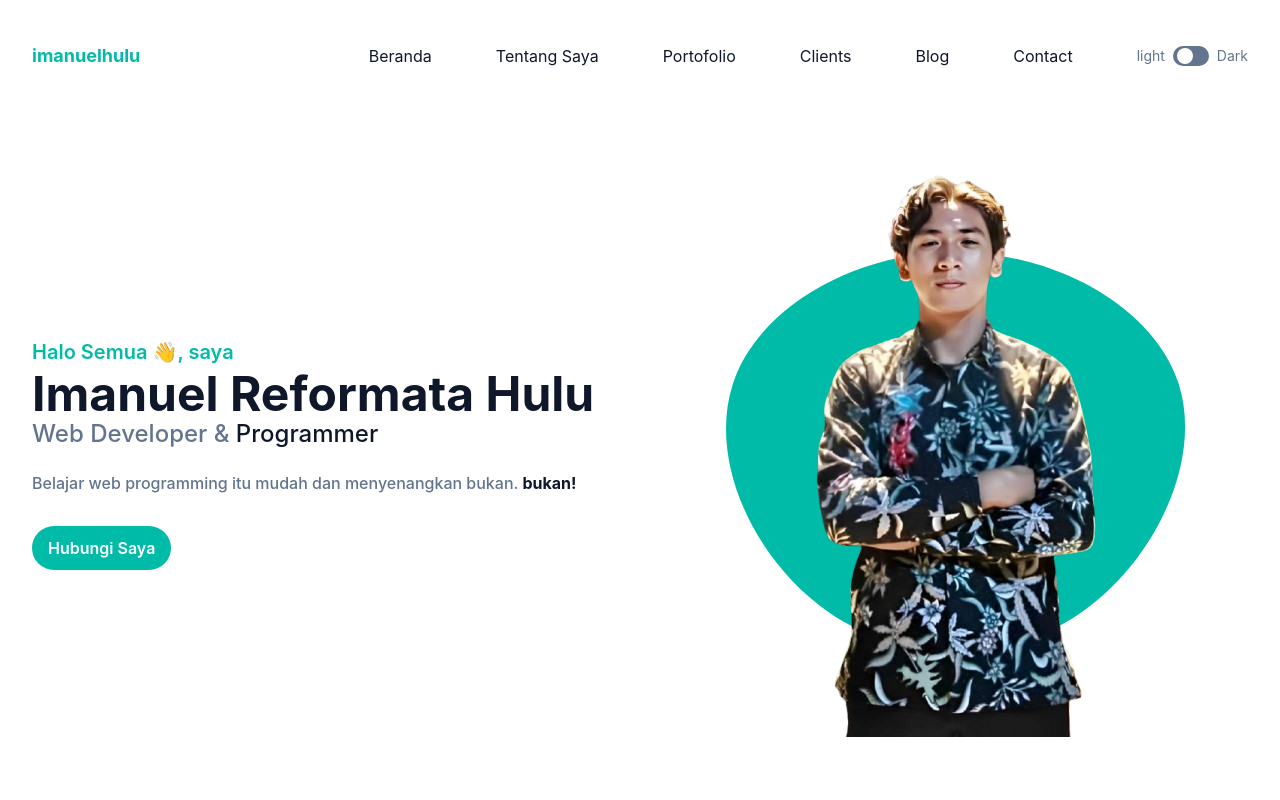
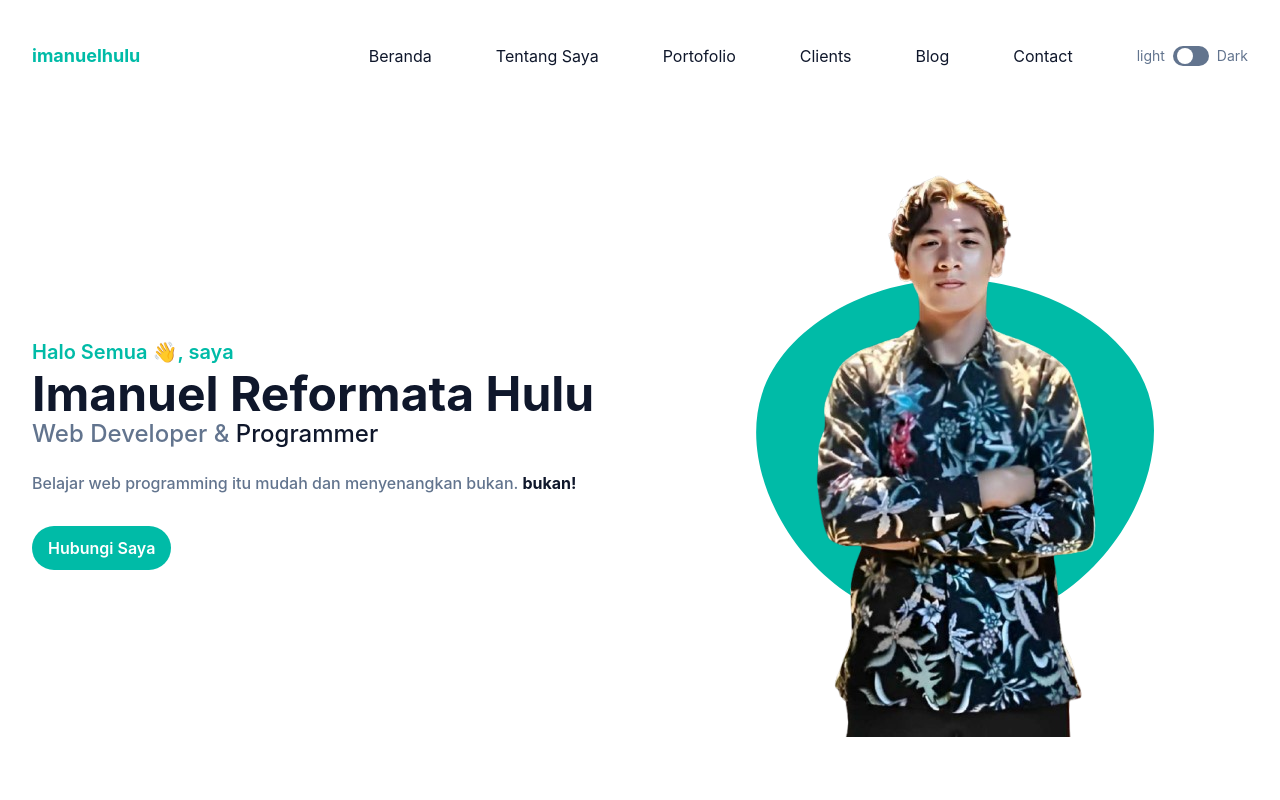
Before and after one commit to imanuel122/portofolio-tailwind-css, a website: page index.html in a window 1280 px wide. Shown: the top 800 px of the page. Drawn offline with Linux system fonts and the light colour scheme.

Commit message:
perbaikan di hero section

```diff
--- a/index.html
+++ b/index.html
@@ -161,7 +161,7 @@
                   <path
                     fill="oklch(70.4% 0.14 182.503)"
                     d="M60.4,-19.7C67.1,1.1,53.8,28.4,33.8,41.9C13.7,55.3,-13,55,-32.7,41.5C-52.4,28,-65.1,1.4,-58.5,-19.3C-51.9,-39.9,-26,-54.5,0.4,-54.6C26.8,-54.8,53.6,-40.4,60.4,-19.7Z"
-                    transform="translate(100 100) scale(1.5)"
+                    transform="translate(100 100) scale(1.3)"
                   />
                 </svg>
               </span>
```
